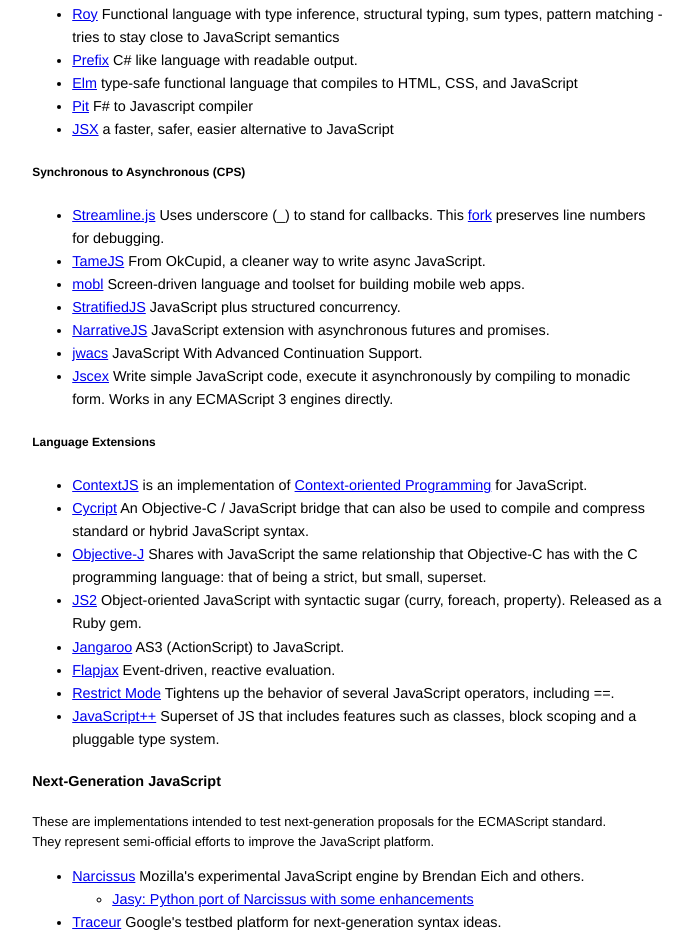
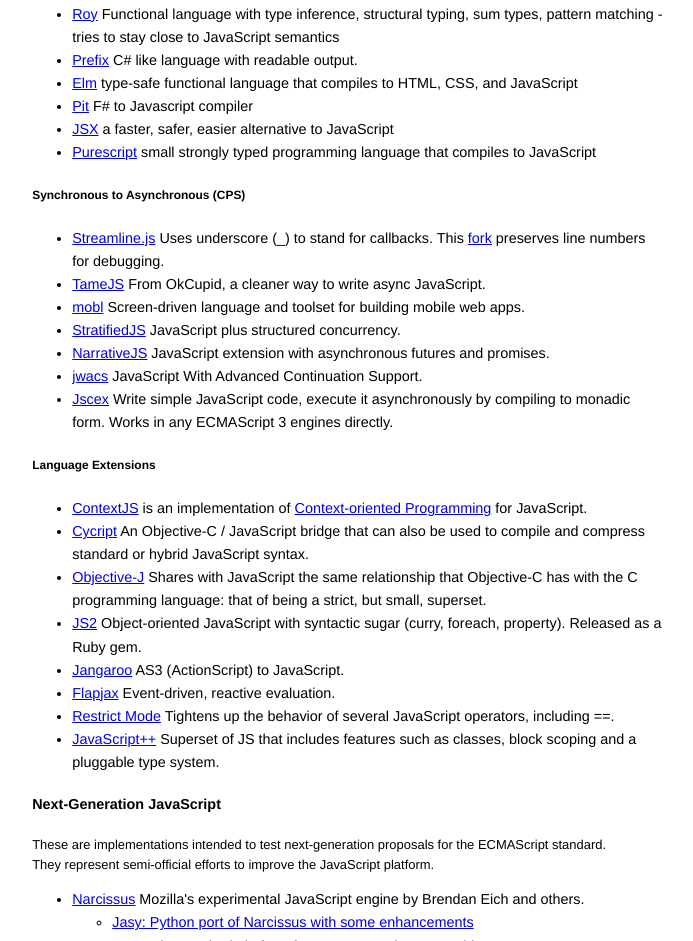
Before and after one commit to smurfpandey/altjs, a plain HTML site: page index.html in a window 1280 px wide. Shown: the part 1414-2355 px from the top of the page, without its empty margins (291-984 px from the left). Drawn offline with Linux system fonts and the light colour scheme.

Commit message:
[Newlang] Purescript

```diff
--- a/index.html
+++ b/index.html
@@ -102,6 +102,8 @@
         <a href="http://pitfw.posterous.com/">Pit</a> F# to Javascript compiler</li>
       <li>
         <a href="http://jsx.github.com/">JSX</a> a faster, safer, easier alternative to JavaScript</li>
+      <li>
+        <a href="http://www.purescript.org/">Purescript</a> small strongly typed programming language that compiles to JavaScript</li>
     </ul>
     <h5>Synchronous to Asynchronous (CPS)</h5>
 
```
